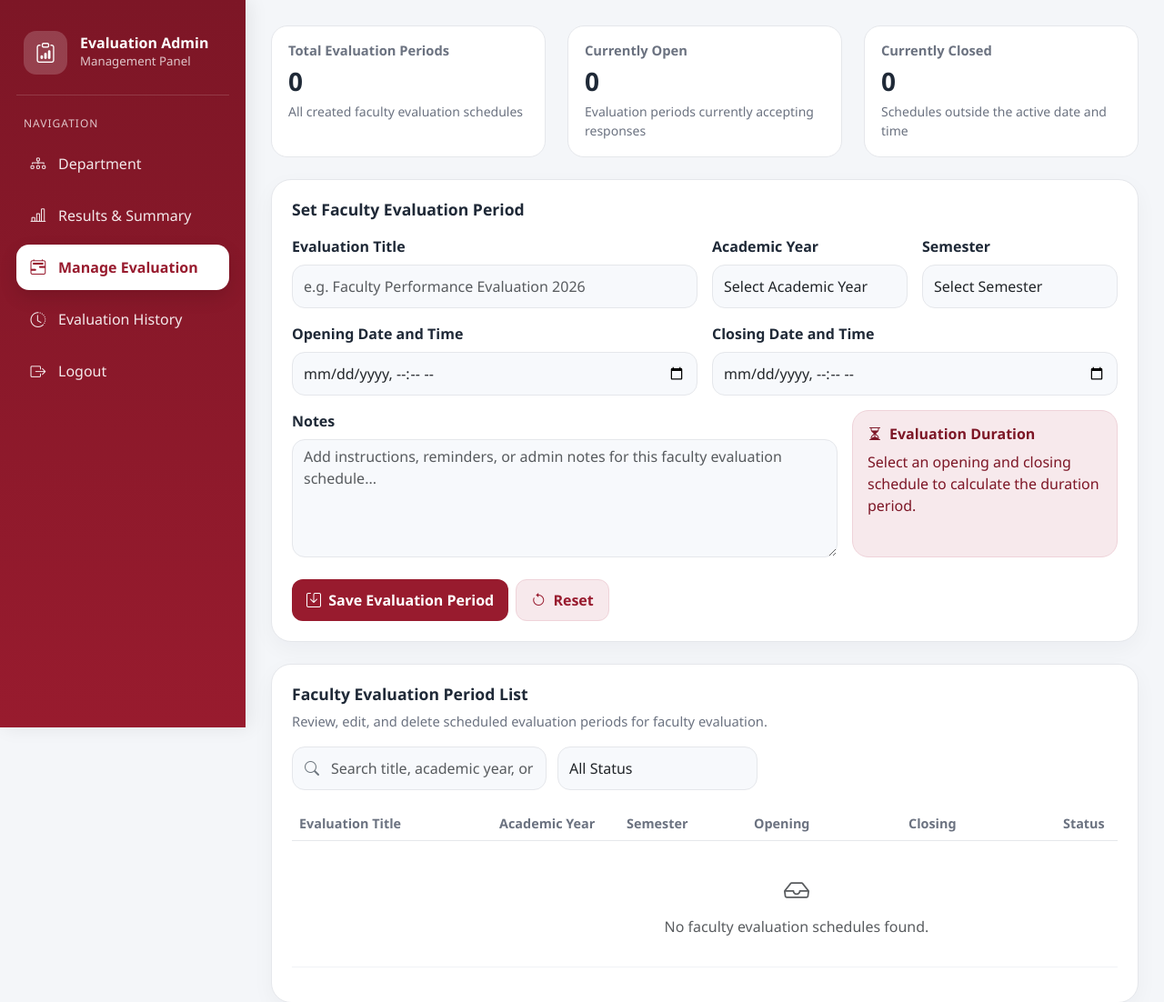
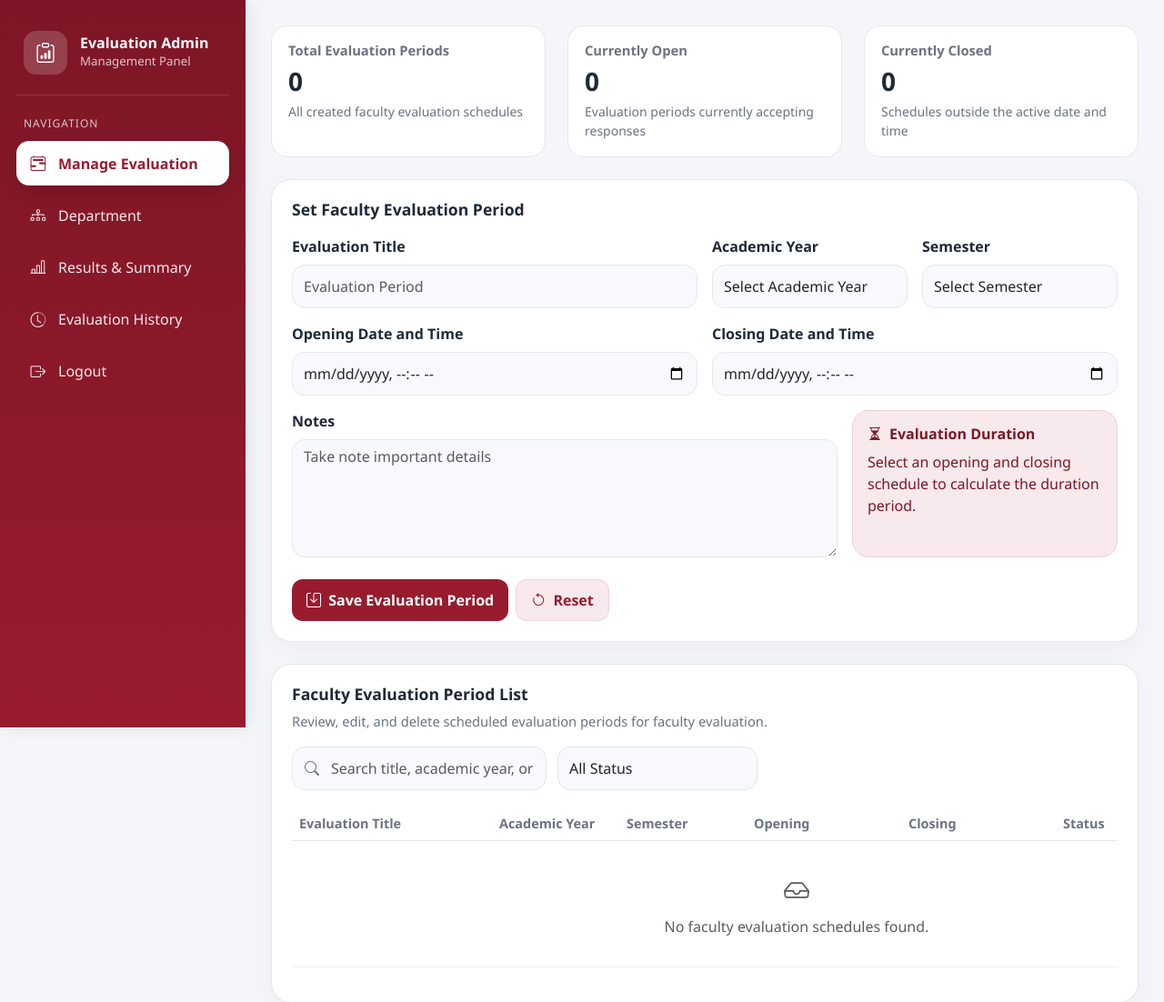
Before and after one commit to josheru27-chin/Evaluation-System, a Django app: page /dashboard/manage/ in a window 1280 px wide. Shown: the top 1102 px of the page at 91% size. Run offline with Django 5.2, Linux system fonts and the light colour scheme; the visitor is signed in with stand-in values (Sample User, id 1); data that the repository does not hold is empty.

Commit message:
finalizzeeer

```diff
--- a/MyApp/templates/Admin/admin_manage.html
+++ b/MyApp/templates/Admin/admin_manage.html
@@ -332,7 +332,7 @@
         <div class="row g-3">
             <div class="col-md-6">
                 <label class="form-label">Evaluation Title</label>
-                <input type="text" id="evaluationTitle" name="title" class="form-control" placeholder="e.g. Faculty Performance Evaluation 2026" required>
+                <input type="text" id="evaluationTitle" name="title" class="form-control" placeholder="Evaluation Period" required>
             </div>
 
             <div class="col-md-3">
@@ -364,7 +364,7 @@
 
             <div class="col-lg-8">
                 <label class="form-label">Notes</label>
-                <textarea id="evaluationNotes" name="notes" rows="4" class="form-control" style="min-height: 130px;" placeholder="Add instructions, reminders, or admin notes for this faculty evaluation schedule..." required></textarea>
+                <textarea id="evaluationNotes" name="notes" rows="4" class="form-control" style="min-height: 130px;" placeholder="Take note important details"></textarea>
             </div>
 
             <div class="col-lg-4">
--- a/MyApp/templates/Admin/admin_sidebar.html
+++ b/MyApp/templates/Admin/admin_sidebar.html
@@ -11,6 +11,11 @@
 <div class="menu-label">Navigation</div>
 
 <nav class="nav flex-column">
+    <a href="{% url 'admin_manage' %}" class="nav-link {% if active_page == 'manage' %}active{% endif %}">
+        <i class="bi bi-calendar2-range"></i>
+        <span>Manage Evaluation</span>
+    </a>
+
     <a href="{% url 'admin_department' %}" class="nav-link {% if active_page == 'department' %}active{% endif %}">
         <i class="bi bi-diagram-3"></i>
         <span>Department</span>
@@ -20,12 +25,6 @@
         <i class="bi bi-bar-chart-line"></i>
         <span>Results & Summary</span>
     </a>
-
-    <a href="{% url 'admin_manage' %}" class="nav-link {% if active_page == 'manage' %}active{% endif %}">
-        <i class="bi bi-calendar2-range"></i>
-        <span>Manage Evaluation</span>
-    </a>
-
     <a href="{% url 'admin_past_evaluations' %}" class="nav-link {% if active_page == 'past_evaluations' %}active{% endif %}">
         <i class="bi bi-clock-history"></i>
         <span>Evaluation History</span>
--- a/MyApp/templates/Evaluator/eval_login.html
+++ b/MyApp/templates/Evaluator/eval_login.html
@@ -703,7 +703,7 @@
                     </div>
                     <h1 class="brand-title">Evaluation Form</h1>
                     <p class="brand-subtitle">
-                        Securely access the evaluation portal using your registered email and login link.
+                        Securely access the evaluation portal using your gsfe account.
                     </p>
 
                     <ul class="brand-points">
--- a/MyApp/views/admin.py
+++ b/MyApp/views/admin.py
@@ -972,7 +972,7 @@ def admin_login(request):
                 return redirect("admin_login")
 
             login(request, user)
-            return redirect("admin_department")
+            return redirect("admin_manage")
 
         elif login_type == "head":
             email = (request.POST.get("email") or "").strip().lower()
```
